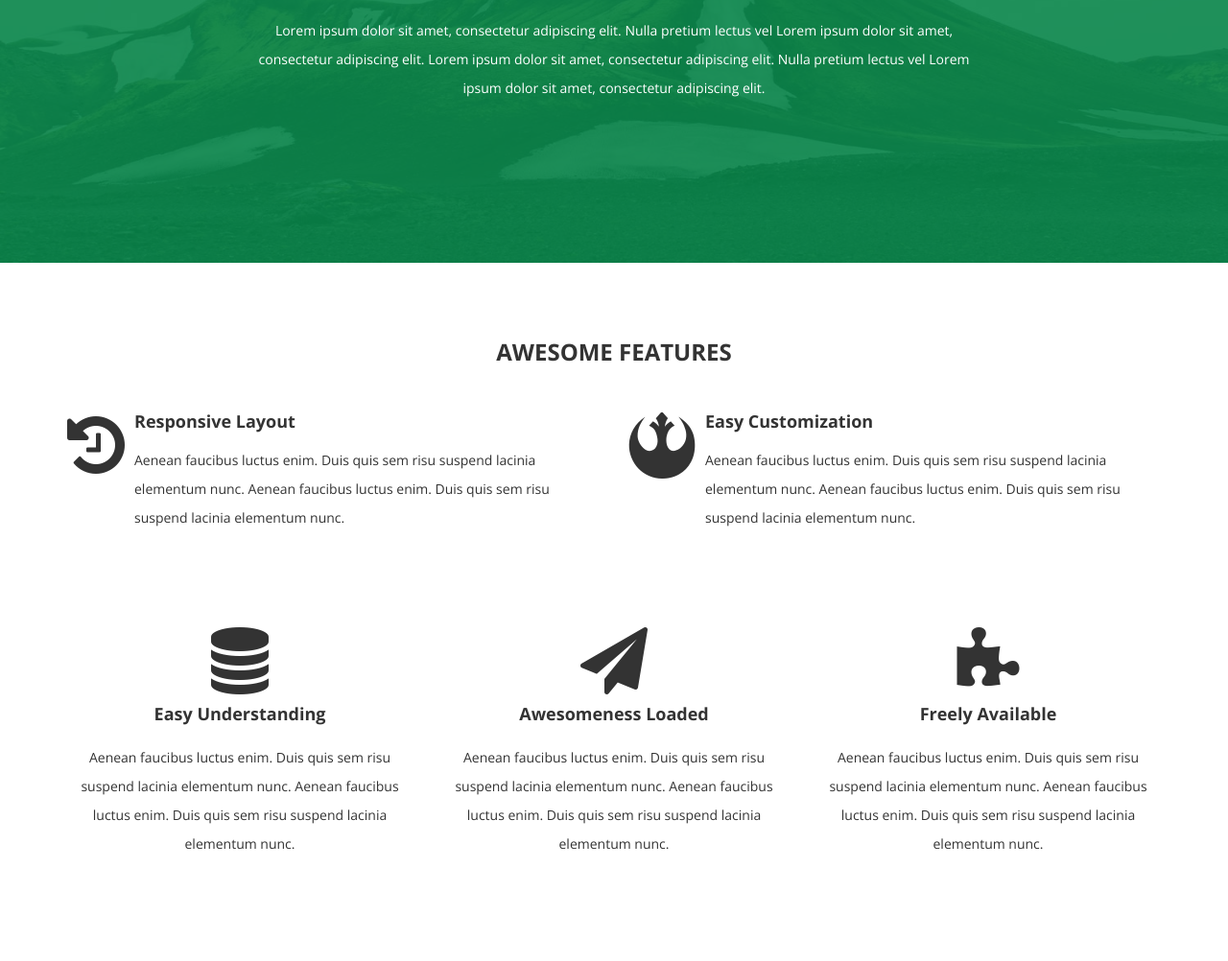
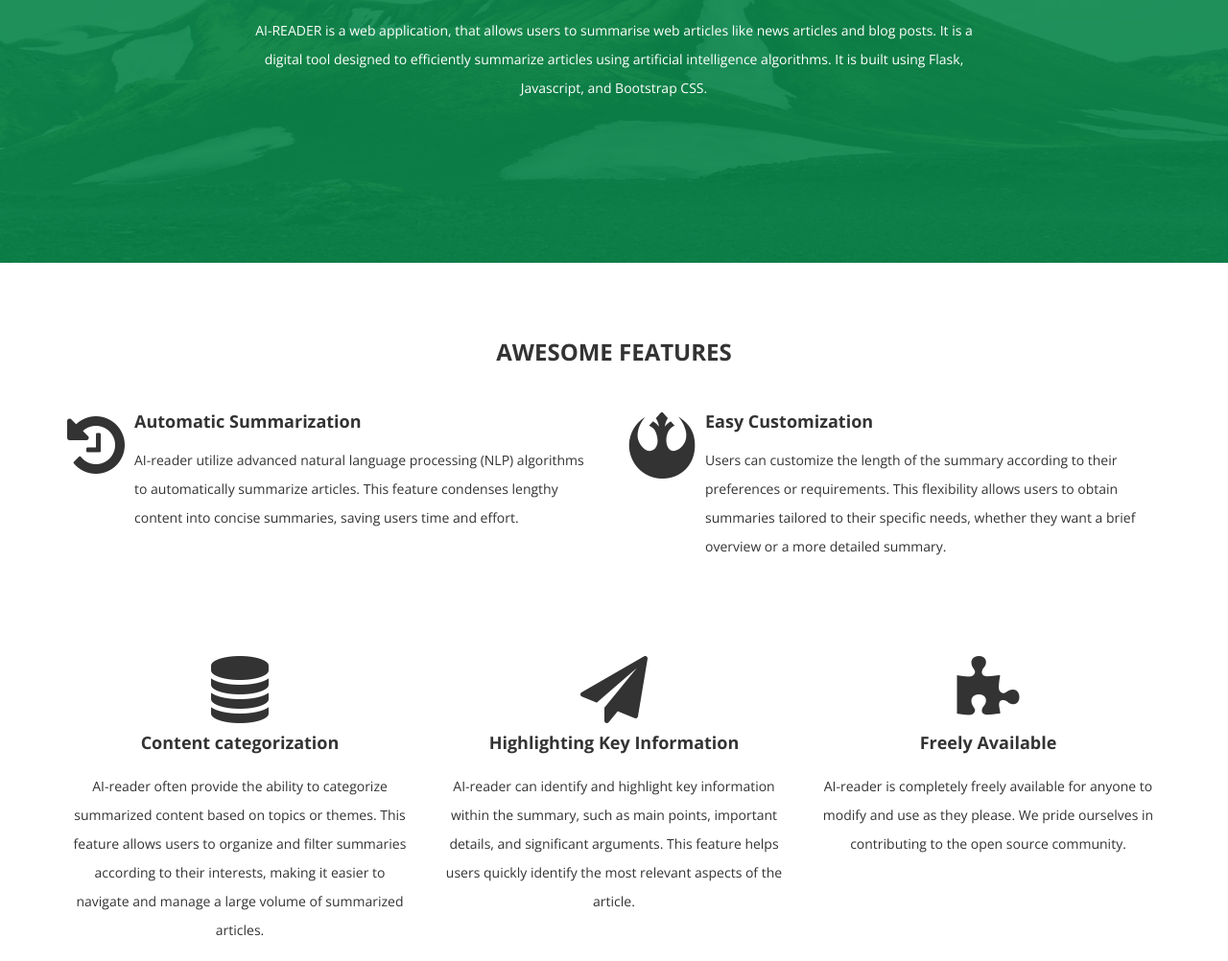
Before and after one commit to Mu-Gee/ai-reader, a plain HTML site: page index.html in a window 1280 px wide. Shown: the part 226-1228 px from the top of the page at 96% size. Drawn offline with nearby package versions, Linux system fonts and the light colour scheme.

```diff
--- a/index.html
+++ b/index.html
@@ -66,16 +66,14 @@
 
                 <h2 data-scroll-reveal="enter from the bottom after 0.1s">
                     <strong>
-                   AI - READER
+                        <a href="#" style="color:#fff;" target="_blank">AI - READER</a>
                         </strong>
                         </h2>
 
                    <p data-scroll-reveal="enter from the bottom after 0.8s">
-                Lorem ipsum dolor sit amet, consectetur adipiscing elit.
-                        Nulla pretium lectus vel Lorem ipsum dolor sit amet, consectetur adipiscing elit.
-                       Lorem ipsum dolor sit amet, consectetur adipiscing elit.
-                        Nulla pretium lectus vel Lorem ipsum dolor sit amet, consectetur adipiscing elit.
-
+                    AI-READER is a web application, that allows users to summarise web articles like news articles and blog posts.
+                    It is a digital tool designed to efficiently summarize articles using artificial intelligence algorithms.
+                    It is built using Flask, Javascript, and Bootstrap CSS.
                        </p>
 
                   <br />
@@ -115,11 +113,10 @@
 
                             </div>
                             <div class="media-body">
-                                <h4 class="media-heading"><strong> Responsive Layout </strong></h4>
+                                <h4 class="media-heading"><strong> Automatic Summarization </strong></h4>
                                 <p>
-                                    Aenean faucibus luctus enim. Duis quis sem risu suspend lacinia elementum nunc.
-                                Aenean faucibus luctus enim. Duis quis sem risu suspend lacinia elementum nunc.
-                                </p>
+                                    AI-reader utilize advanced natural language processing (NLP) algorithms to automatically summarize articles.
+                                    This feature condenses lengthy content into concise summaries, saving users time and effort.
 
                             </div>
                         </div>
@@ -133,8 +130,8 @@
                             <div class="media-body">
                                 <h4 class="media-heading"><strong> Easy Customization </strong></h4>
                                 <p>
-                                    Aenean faucibus luctus enim. Duis quis sem risu suspend lacinia elementum nunc.
-                                Aenean faucibus luctus enim. Duis quis sem risu suspend lacinia elementum nunc.
+                                    Users can customize the length of the summary according to their preferences or requirements.
+                                    This flexibility allows users to obtain summaries tailored to their specific needs, whether they want a brief overview or a more detailed summary.
                                 </p>
 
                             </div>
@@ -146,27 +143,29 @@
 
               <div class="col-lg-4 col-md-4 col-sm-4" data-scroll-reveal="enter from the bottom after 0.2s" >
                         <i class=" fa fa-database fa-5x "></i>
-                   <h4 ><strong> Easy Understanding </strong></h4>
+                   <h4 ><strong> Content categorization </strong></h4>
                   <p>
-                      Aenean faucibus luctus enim. Duis quis sem risu suspend lacinia elementum nunc.
-                                Aenean faucibus luctus enim. Duis quis sem risu suspend lacinia elementum nunc.
+                    AI-reader often provide the ability to categorize summarized content based on topics or themes.
+                    This feature allows users to organize and filter summaries according to their interests,
+                    making it easier to navigate and manage a large volume of summarized articles.
+                  </p>
                   </p>
                     </div>
 
                <div class="col-lg-4 col-md-4 col-sm-4" data-scroll-reveal="enter from the bottom after 0.8s" >
                         <i class=" fa fa-send fa-5x "></i>
-                   <h4 ><strong> Awesomeness Loaded </strong></h4>
+                   <h4 ><strong> Highlighting Key Information </strong></h4>
                   <p>
-                      Aenean faucibus luctus enim. Duis quis sem risu suspend lacinia elementum nunc.
-                                Aenean faucibus luctus enim. Duis quis sem risu suspend lacinia elementum nunc.
+                    AI-reader can identify and highlight key information within the summary, such as main points, important details, and significant arguments.
+                    This feature helps users quickly identify the most relevant aspects of the article.
                   </p>
                     </div>
                      <div class="col-lg-4 col-md-4 col-sm-4" data-scroll-reveal="enter from the bottom after 1.4s" >
                         <i class=" fa fa-puzzle-piece fa-5x "></i>
                           <h4 ><strong> Freely Available </strong></h4>
                   <p>
-                      Aenean faucibus luctus enim. Duis quis sem risu suspend lacinia elementum nunc.
-                                Aenean faucibus luctus enim. Duis quis sem risu suspend lacinia elementum nunc.
+                    AI-reader is completely freely available for anyone to modify and use as they please.
+                    We pride ourselves in contributing to the open source community.
                   </p>
                     </div>
             </div>
@@ -326,9 +325,9 @@
 
                         </div>
                 <div class="col-lg-6 col-md-6 col-sm-6" data-scroll-reveal="enter from the left after 0.4s">
-                    <strong>Just Small Text</strong>
+                    <strong>Have fun out there</strong>
                      <p>
-                      Aenean faucibus luctus enim. Duis quis sem risu suspend lacinia elementum nunc.
+                      The pen is mightier than the sword, so they say.
                   </p>
 
 
@@ -340,7 +339,7 @@
           </section>
      <!--CONTACT SECTION END-->
     <div class="myfooter" >
-                     &copy; 2024 getdomain.com | by: <a href="#" style="color:#fff;" target="_blank"  >www.sitehere.com</a>
+                     &copy; 2024 aireader.com | by: <a href="#" style="color:#fff;" target="_blank"  >www.aireader.com</a>
 
     </div>
     <!--FOOTER SECTION END-->
```
